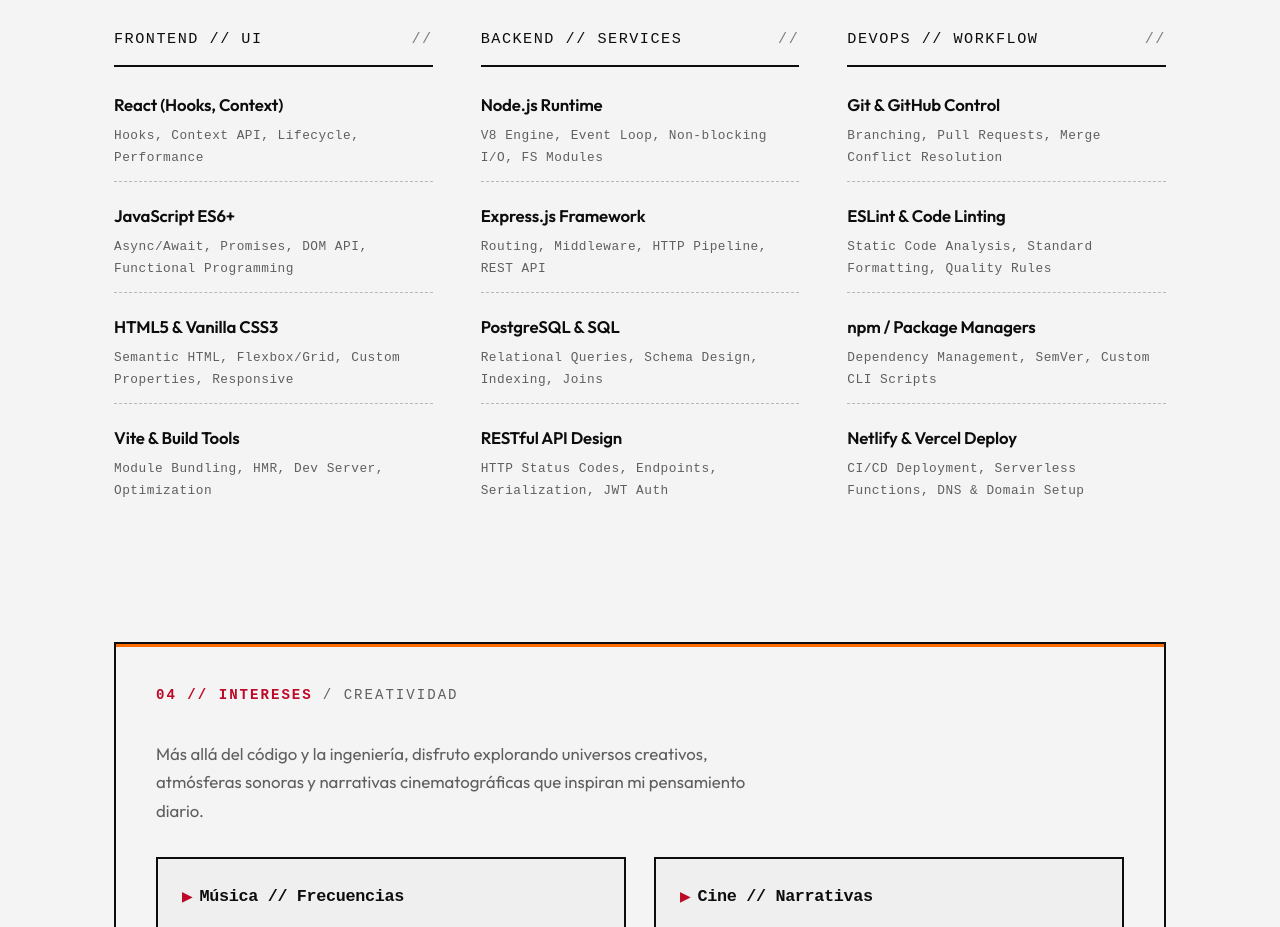
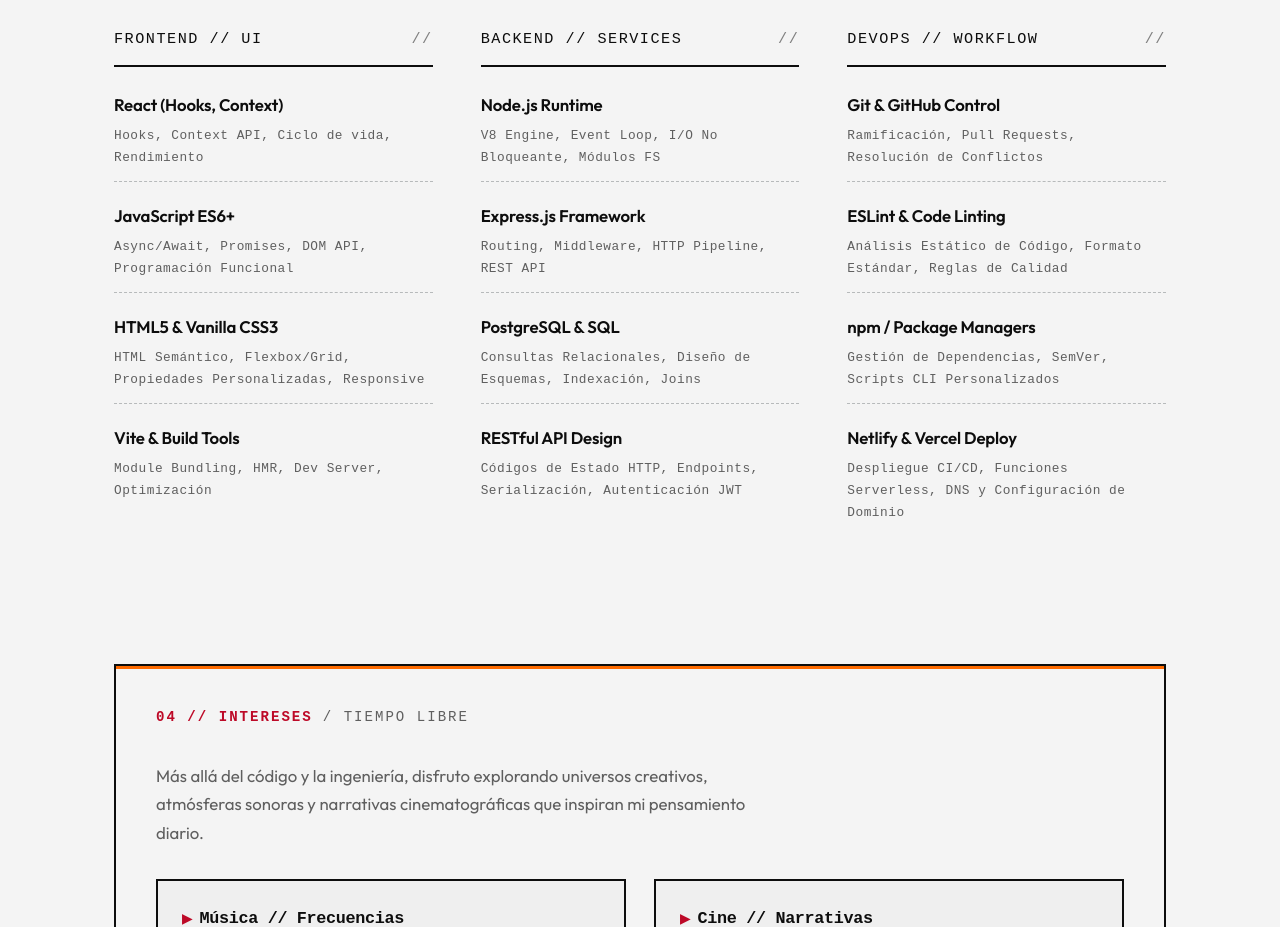
Before and after one commit to javiboin/dev-portfolio, a React (Vite) app: page / in a window 1280 px wide. Shown: the part 2440-3367 px from the top of the page. Built offline with nearby package versions, Linux system fonts and the light colour scheme.

Commit message:
refactor: copywriting

```diff
--- a/src/pages/Interests.jsx
+++ b/src/pages/Interests.jsx
@@ -6,7 +6,7 @@
     return (
         <section className="interests-section" id="intereses">
             <h2 className="section-title" style={{ color: 'var(--accent-red)' }}>
-                04 // INTERESES <span>/ CREATIVIDAD</span>
+                04 // INTERESES <span>/ TIEMPO LIBRE</span>
             </h2>
 
             <p className="interests-intro">
--- a/src/pages/Technologies.jsx
+++ b/src/pages/Technologies.jsx
@@ -5,28 +5,28 @@
         {
             category: 'Frontend // UI',
             skills: [
-                { name: 'React (Hooks, Context)', concept: 'Hooks, Context API, Lifecycle, Performance' },
-                { name: 'JavaScript ES6+', concept: 'Async/Await, Promises, DOM API, Functional Programming' },
-                { name: 'HTML5 & Vanilla CSS3', concept: 'Semantic HTML, Flexbox/Grid, Custom Properties, Responsive' },
-                { name: 'Vite & Build Tools', concept: 'Module Bundling, HMR, Dev Server, Optimization' }
+                { name: 'React (Hooks, Context)', concept: 'Hooks, Context API, Ciclo de vida, Rendimiento' },
+                { name: 'JavaScript ES6+', concept: 'Async/Await, Promises, DOM API, Programación Funcional' },
+                { name: 'HTML5 & Vanilla CSS3', concept: 'HTML Semántico, Flexbox/Grid, Propiedades Personalizadas, Responsive' },
+                { name: 'Vite & Build Tools', concept: 'Module Bundling, HMR, Dev Server, Optimización' }
             ]
         },
         {
             category: 'Backend // Services',
             skills: [
-                { name: 'Node.js Runtime', concept: 'V8 Engine, Event Loop, Non-blocking I/O, FS Modules' },
+                { name: 'Node.js Runtime', concept: 'V8 Engine, Event Loop, I/O No Bloqueante, Módulos FS' },
                 { name: 'Express.js Framework', concept: 'Routing, Middleware, HTTP Pipeline, REST API' },
-                { name: 'PostgreSQL & SQL', concept: 'Relational Queries, Schema Design, Indexing, Joins' },
-                { name: 'RESTful API Design', concept: 'HTTP Status Codes, Endpoints, Serialization, JWT Auth' }
+                { name: 'PostgreSQL & SQL', concept: 'Consultas Relacionales, Diseño de Esquemas, Indexación, Joins' },
+                { name: 'RESTful API Design', concept: 'Códigos de Estado HTTP, Endpoints, Serialización, Autenticación JWT' }
             ]
         },
         {
             category: 'DevOps // Workflow',
             skills: [
-                { name: 'Git & GitHub Control', concept: 'Branching, Pull Requests, Merge Conflict Resolution' },
-                { name: 'ESLint & Code Linting', concept: 'Static Code Analysis, Standard Formatting, Quality Rules' },
-                { name: 'npm / Package Managers', concept: 'Dependency Management, SemVer, Custom CLI Scripts' },
-                { name: 'Netlify & Vercel Deploy', concept: 'CI/CD Deployment, Serverless Functions, DNS & Domain Setup' }
+                { name: 'Git & GitHub Control', concept: 'Ramificación, Pull Requests, Resolución de Conflictos' },
+                { name: 'ESLint & Code Linting', concept: 'Análisis Estático de Código, Formato Estándar, Reglas de Calidad' },
+                { name: 'npm / Package Managers', concept: 'Gestión de Dependencias, SemVer, Scripts CLI Personalizados' },
+                { name: 'Netlify & Vercel Deploy', concept: 'Despliegue CI/CD, Funciones Serverless, DNS y Configuración de Dominio' }
             ]
         }
     ];
@@ -40,7 +40,7 @@
                     <div key={group.category} className="tech-panel">
                         <div className="tech-panel-header">
                             <span>{group.category}</span>
-                            <span style={{opacity: 0.5}}>//</span>
+                            <span style={{ opacity: 0.5 }}>//</span>
                         </div>
                         <div className="tech-list">
                             {group.skills.map((skill) => (
```
